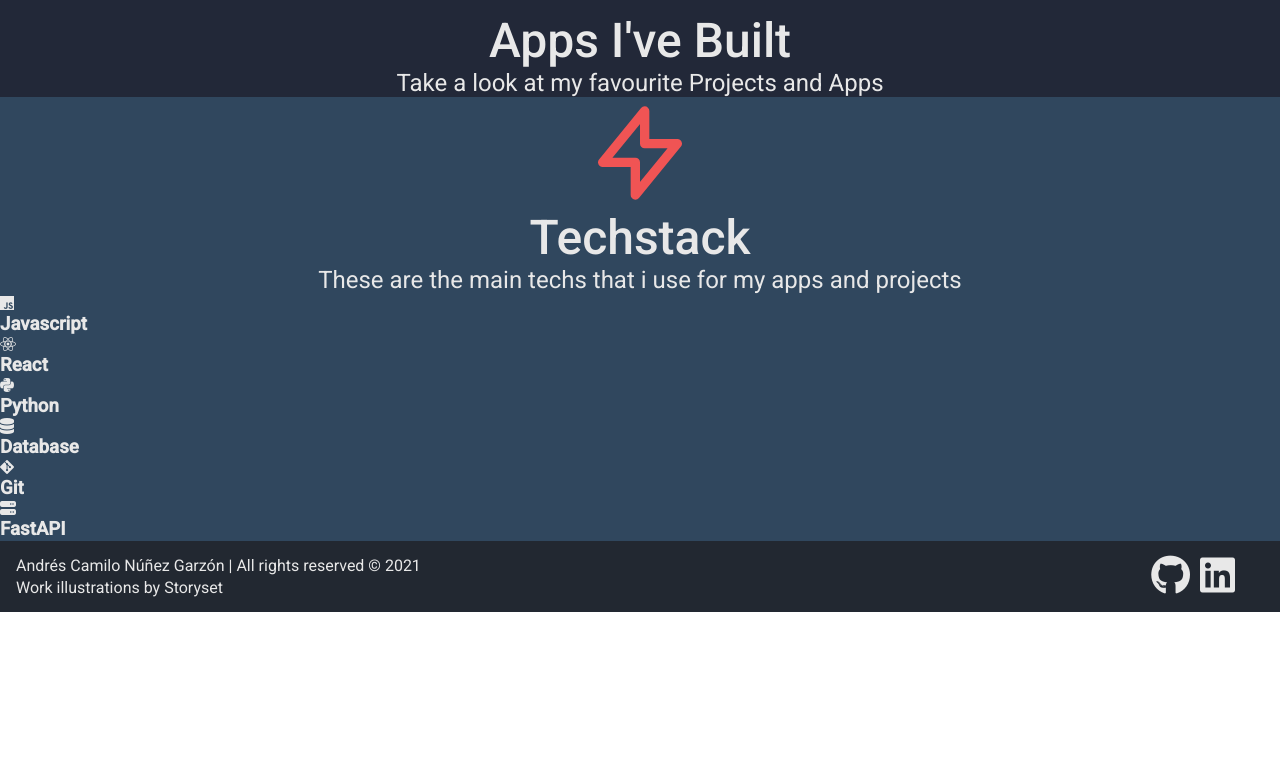
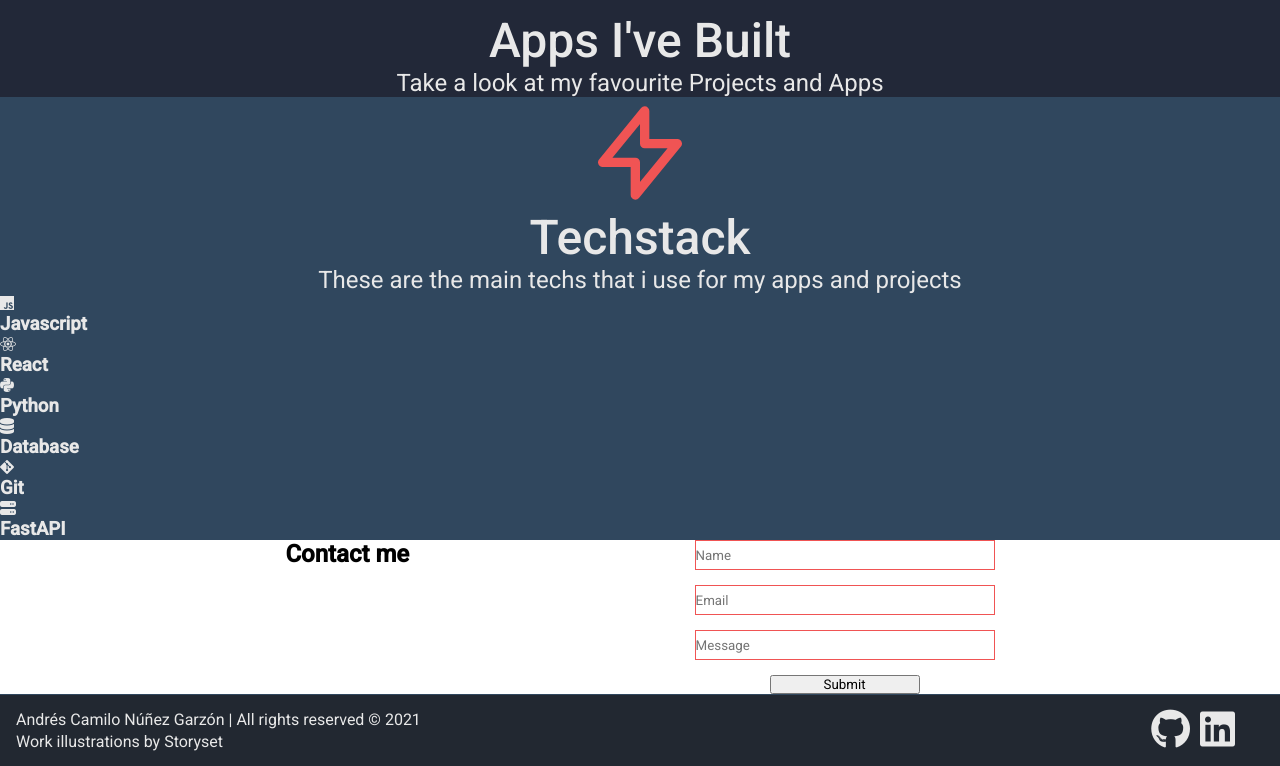
Before and after one commit to AndresNunezG/AndresNunezG.github.io, a React (Create React App) app: page / in a window 1280 px wide. Shown: the part 900-1666 px from the top of the page. Before the commit the page ends 1512 px from the top, so only its background shows below. Built offline with nearby package versions, Linux system fonts and the light colour scheme.

Commit message:
Contact component added

```diff
--- a/src/components/Contact.jsx
+++ b/src/components/Contact.jsx
@@ -1,27 +1,43 @@
 import React from 'react';
 
+import { contactData } from '../data';
+import './styles/Contact.css'
+
 export default function (props) {
+    const data = contactData[props.language]
     return (
-        <section id="Contact">
-            <form>
-                <label for="name"></label>
+        <section id="contact">
+            <div className="ContactText__container">
+                <h1>Contact me</h1>
+            </div>
+            <div className="ContactForm__container">
+                <form className="ContactForm" autocomplete="off">
                     <input
+                    className="InputForm"
                     name="name"
                     type="text"
-                 placeholder="LANG">
+                    autocomplete="off"
+                    placeholder={data.name}>
                     </input>
-                <label for="email"></label>
                     <input
+                    className="InputForm"
                     name="email"
-                 type="email">
+                    type="email"
+                    autocomplete="off"
+                    placeholder={data.email}>
                     </input>
-                <label for="message"></label>
                     <input
+                    className="InputForm"
                     name="message"
                     type="text"
-                 placeholder="LANG">
+                    autocomplete="off"
+                    placeholder={data.message}>
                     </input>
+                    <button
+                     className="SubmitButton"
+                     type="button">{data.submit}</button>
                 </form>
+            </div>
         </section>
     )
 }
--- a/src/components/styles/Contact.css
+++ b/src/components/styles/Contact.css
@@ -0,0 +1,27 @@
+#contact {
+    display: flex;
+    justify-content: space-evenly;
+}
+
+.ContactForm {
+    display: flex;
+    flex-direction: column;
+    align-items: center;
+}
+
+.InputForm {
+    height: 30px;
+    width: 300px;
+    margin-bottom: 15px;
+    border: solid 1px var(--hover-color);
+    transition: 200ms ease;
+}
+
+.InputForm:focus {
+    outline: none;
+    box-shadow: 0px 10px 13px -7px var(--hover-color), 2px 2px 0px 0px var(--hover-color);
+}
+
+.SubmitButton {
+    width: 50%;
+}
--- a/src/data.js
+++ b/src/data.js
@@ -140,6 +140,21 @@ export const techstackData = [
     ],
 ];
 
+export const contactData = [
+    {
+        name: "Name",
+        email: "Email",
+        message: "Message",
+        submit: "Submit",
+    },
+    {
+        name: "Nombre",
+        email: "Correo",
+        message: "Mensaje",
+        submit: "Enviar",
+    },
+];
+
 export const footerData = [
     {
         rights: "Andrés Camilo Núñez Garzón | All rights reserved © 2021",
--- a/src/pages/Home.jsx
+++ b/src/pages/Home.jsx
@@ -5,6 +5,7 @@ import Navbar from '../components/Navbar'
 import About from '../components/About';
 import Projects from '../components/Projects';
 import Techstack from '../components/Techstack';
+import Contact from '../components/Contact';
 import Footer from '../components/Footer';
 
 export default function Home () {
@@ -20,6 +21,7 @@ export default function Home () {
             <About language={language} />
             <Projects language={language} />
             <Techstack language={language} />
+            <Contact language={language} />
             <Footer language={language} />
         </main>
     )
```
Lines whose indentation alone changed are shown as unchanged.
